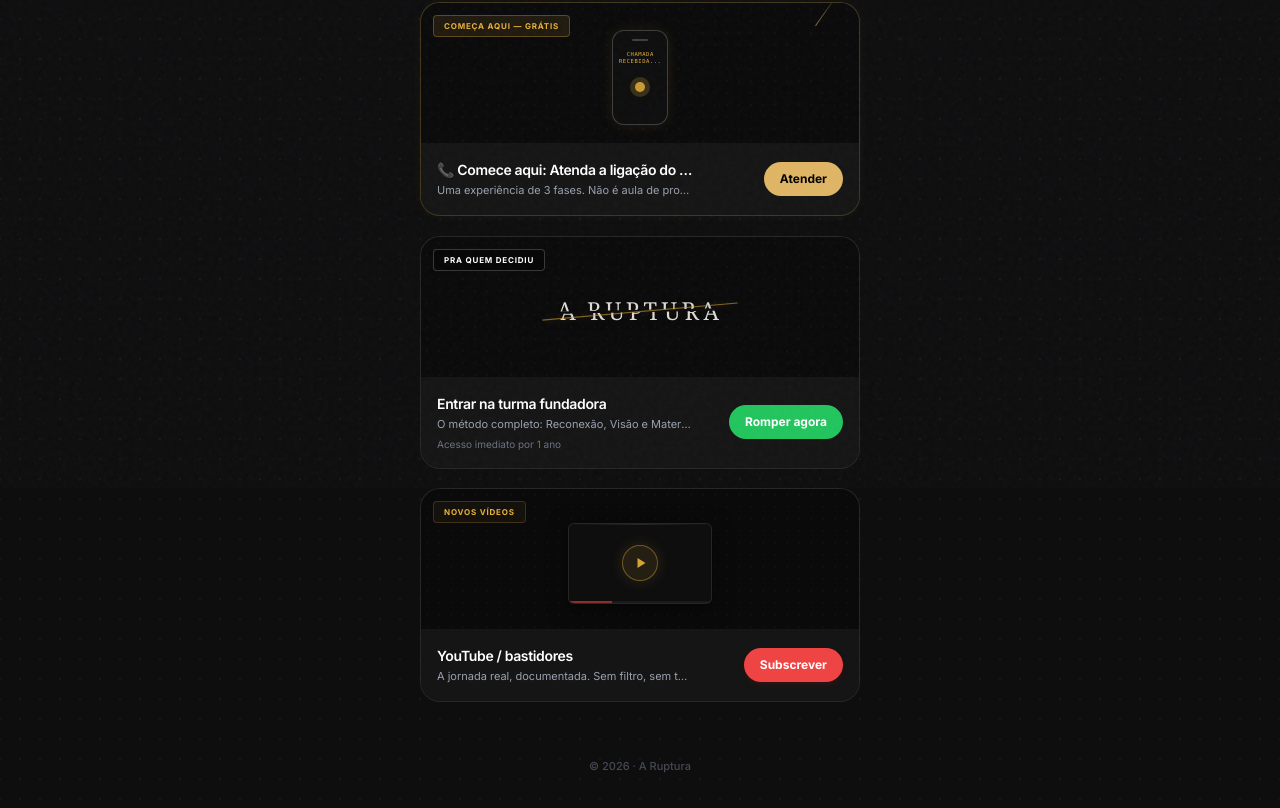
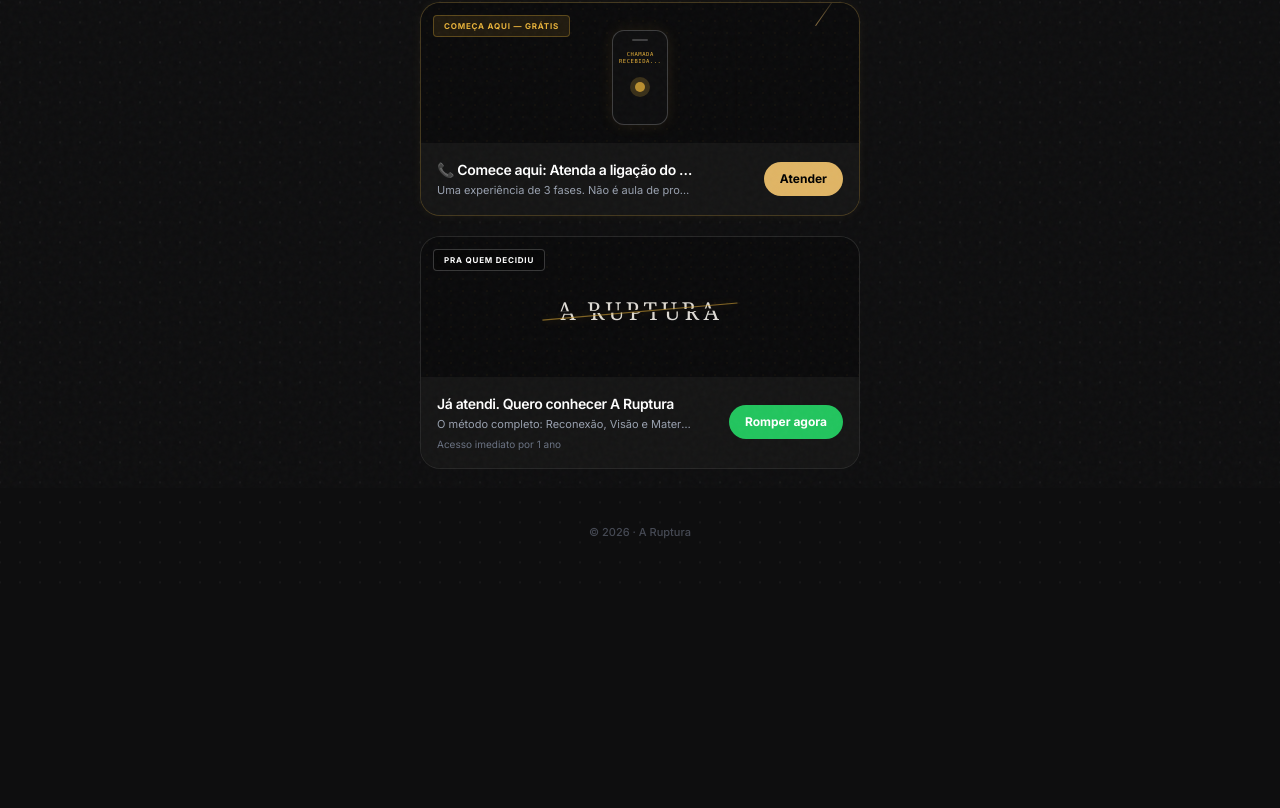
Before and after one commit to hebbkill/insta-bio, a React (Vite) app: page / in a window 1280 px wide. Shown: the part 312-1120 px from the top of the page. After the commit the page ends 909 px from the top, so only its background shows below. Built offline with nearby package versions, Linux system fonts and the light colour scheme.

Commit message:
Update Card 2 and remove Card 3

```diff
--- a/src/App.tsx
+++ b/src/App.tsx
@@ -214,7 +214,7 @@ export default function App() {
               {/* Bottom half */}
               <div className="flex items-center justify-between p-4 bg-[#151515] relative z-20">
                 <div className="flex flex-col max-w-[65%] pr-2">
-                    <h4 className="text-white text-[14px] font-semibold tracking-tight">Entrar na turma fundadora</h4>
+                    <h4 className="text-white text-[14px] font-semibold tracking-tight">Já atendi. Quero conhecer A Ruptura</h4>
                     <p className="text-gray-400 text-[11px] mt-0.5 group-[&:not(:active)]:hover:whitespace-normal truncate">O método completo: Reconexão, Visão e Materialização. Condição de fundador por tempo limitado.</p>
                     <p className="text-gray-500 text-[10px] mt-1">Acesso imediato por 1 ano</p>
                 </div>
@@ -224,41 +224,7 @@ export default function App() {
               </div>
             </a>
 
-            {/* CARD 3 - YOUTUBE */}
-            <a href="https://www.youtube.com/@hb.magalhaes" target="_blank" rel="noopener noreferrer" className="card-interactive card-enter card-enter-3 group flex flex-col rounded-[20px] overflow-hidden bg-[#151515] border border-white/[0.08] transition-shadow hover:border-white/15">
-              <div className="h-[140px] relative flex flex-col items-center justify-center bg-[#0A0A0B] overflow-hidden">
-                <div className="absolute inset-0 bg-[radial-gradient(#E8B23A_1px,transparent_1px)] opacity-[0.03] bg-[size:12px_12px]"></div>
 
-                <div className="relative z-10 flex flex-col items-center mt-2">
-                    {/* 16:9 minimalist player */}
-                    <div className="w-[144px] h-[81px] border border-white/10 rounded-[6px] bg-[#0E0E0F] shadow-[0_4px_20px_rgba(0,0,0,0.5)] flex items-center justify-center relative overflow-hidden group-[&:not(:active)]:hover:border-[#E8B23A]/30 transition-colors duration-500">
-                       <div className="absolute top-0 left-0 w-full h-[1px] bg-gradient-to-r from-transparent via-white/10 to-transparent"></div>
-                       {/* subtle red accent at the bottom (progress bar) */}
-                       <div className="absolute bottom-0 left-0 w-full h-[1.5px] bg-white/5">
-                          <div className="w-[30%] h-full bg-[#8B2E2E]"></div>
-                       </div>
-
-                       <div className="w-[36px] h-[36px] rounded-full border border-[#E8B23A]/40 bg-[#E8B23A]/10 flex items-center justify-center shadow-[0_0_15px_rgba(232,178,58,0.15)] group-[&:not(:active)]:hover:scale-105 transition-transform duration-300">
-                           <div className="w-0 h-0 border-t-[5px] border-t-transparent border-l-[8px] border-l-[#E8B23A] border-b-[5px] border-b-transparent translate-x-[1.5px] opacity-90"></div>
-                       </div>
-                    </div>
-                </div>
-
-                <div className="absolute top-3 left-3 border border-[#E8B23A]/20 text-[#E8B23A] text-[8px] font-bold uppercase tracking-widest px-2.5 py-1 rounded-sm backdrop-blur-md bg-[#E8B23A]/5">
-                   NOVOS VÍDEOS
-                </div>
-              </div>
-
-              <div className="flex items-center justify-between p-4 bg-[#151515] relative z-20">
-                <div className="flex flex-col max-w-[65%] pr-2">
-                    <h4 className="text-white text-[14px] font-semibold tracking-tight">YouTube / bastidores</h4>
-                    <p className="text-gray-400 text-[11px] mt-0.5 truncate group-[&:not(:active)]:hover:whitespace-normal">A jornada real, documentada. Sem filtro, sem teoria.</p>
-                </div>
-                <button className="bg-[#EF4444] text-white text-[12px] font-bold px-4 py-2 rounded-full whitespace-nowrap group-[&:not(:active)]:hover:bg-[#dc2626] transition-colors shadow-md shadow-red-900/20 pointer-events-none">
-                    Subscrever
-                </button>
-              </div>
-            </a>
 
           </div>
 
```
